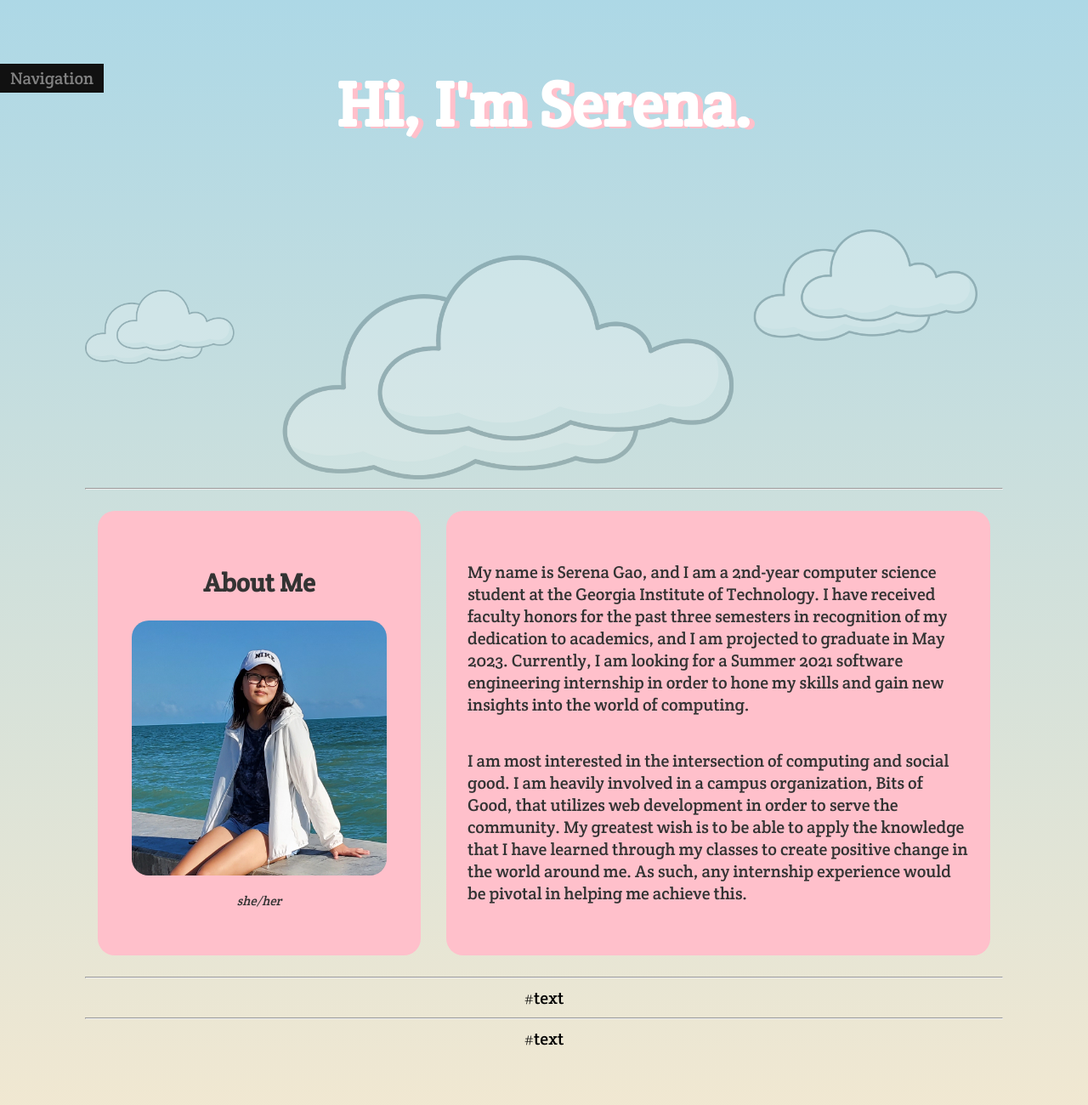
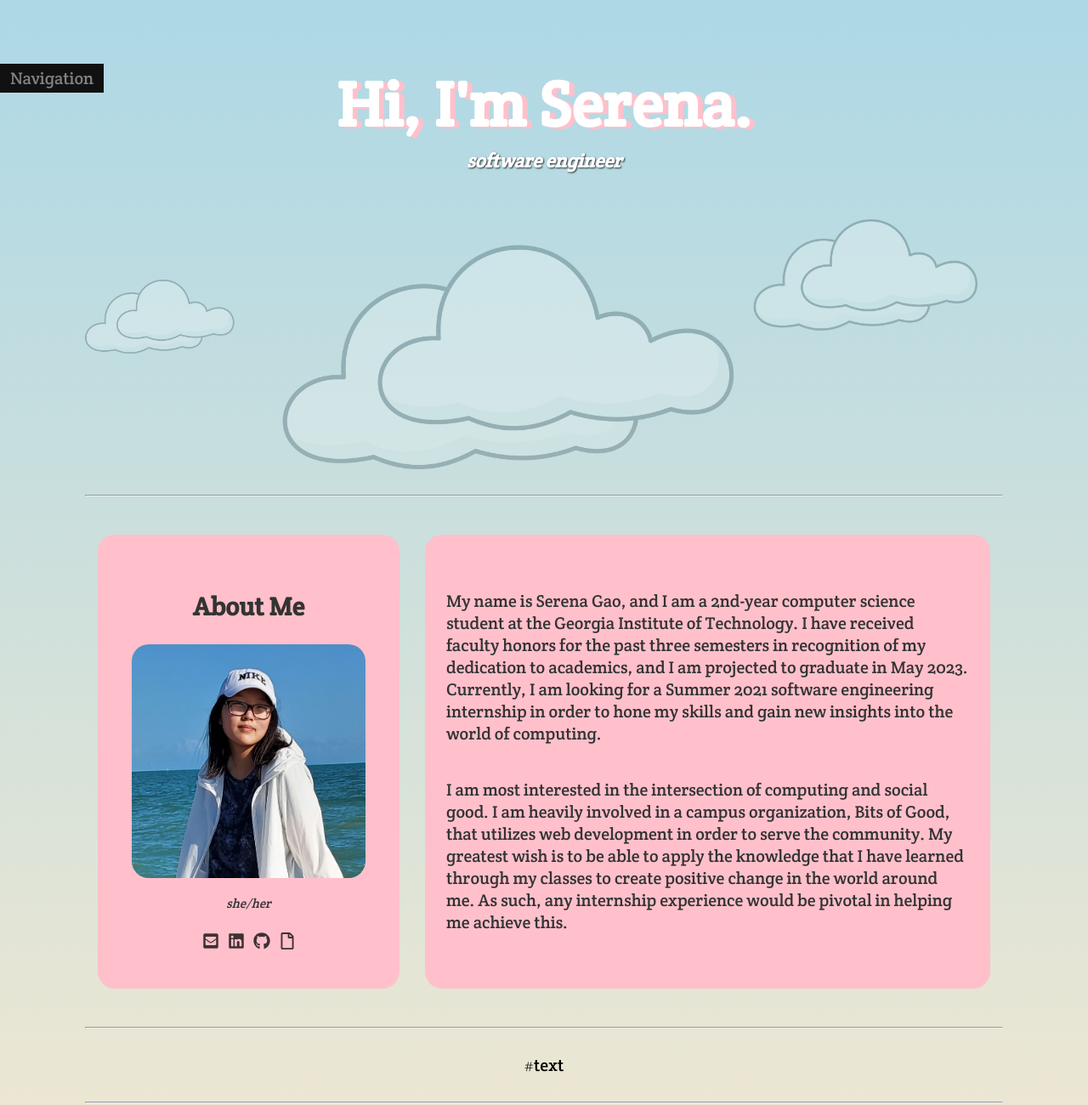
Before and after one commit to sgao88/sgao88.github.io, a plain HTML site: page index.html in a window 1280 px wide. Shown: the top 1300 px of the page at 85% size. Drawn offline with Linux system fonts and the light colour scheme.

Commit message:
reorganization and minor changes
reorganization of images/files, added links to other profiles, new subheading

```diff
--- a/index.css
+++ b/index.css
@@ -13,10 +13,19 @@ h1 {
     text-align: center;
     font-size: 75px;
     text-shadow: 6px 2px pink;
+    margin-bottom: 5px;
 }
 
 h2 {
     color: #333333;
+}
+
+h3 {
+    color: white;
+    text-shadow: 1px 1px 2px #333333;
+    text-align: center;
+    font-size: 22.5px;
+    margin: 5px;
 }
 
 p {
@@ -145,3 +154,23 @@ img {
     position: relative;
     text-align: center;
 }
+
+hr {
+    margin-top: 1.5em;
+    margin-bottom: 1.5em;
+}
+
+.contacts {
+    display: flex;
+    flex-direction: row;
+}
+
+.contactimg {
+    border-radius: 0;
+    opacity: 0.75;
+    padding-right: 5px;
+    padding-left: 5px;
+    padding-top: 10px;
+    width: 20px;
+    height: 20px;
+}
--- a/index.html
+++ b/index.html
@@ -17,17 +17,24 @@
     <!-- Use any element to open the sidenav -->
     <div onclick="openNav()" class="opennav">Navigation</div>
     <a name="home"></a><h1>Hi, I'm Serena.</h1>
+    <h3 style="text-align:center"><i>software engineer</i></h3>
     <div>
-        <img src="testclouds.png" alt="clouds" class="clouds">
+        <img src="images/testclouds.png" alt="clouds" class="clouds">
     </div>
     <hr>
     <div class="container">
         <a name="about"></a><div class="aboutme">
             <h2>About Me</h2>
-            <img src="pimage.png" alt="Personal Image" style="width:300px;height:300px;">
+            <img src="images/pimage1.png" alt="Personal Image" style="width:275px;height:275px;">
             <p class="tinytext">
                 <i>she/her</i>
             </p>
+            <div class="contacts">
+                <a href="mailto:serena18188@gmail.com" target="_blank"><img src="images/envelope-square-solid.svg" alt="Email" class="contactimg"></a>
+                <a href="https://www.linkedin.com/in/serena-gao-253791189/" target="_blank"><img src="images/linkedin-brands.svg" alt="LinkedIn" class="contactimg"></a>
+                <a href="https://github.com/sgao88" target="_blank"><img src="images/github-brands.svg" alt="GitHub" class="contactimg"></a>
+                <a href="images/resume.pdf" target="_blank"><img src="images/file-regular.svg" alt="Resume" class="contactimg"></a>
+            </div>
         </div>
         <div class="dtext">
             <p>
@@ -57,7 +64,7 @@
         <div class="footer">
             Made with HTML, CSS, JS, Git
         </div>
-        <img src="skylineclipart.png" alt="skyline" class="skyline">
+        <img src="images/skylineclipart.png" alt="skyline" class="skyline">
     </div>
 </body>
 </html>
```
Also changed, not shown: images/envelope-square-solid.svg (added), images/file-regular.svg (added), images/github-brands.svg (added), images/linkedin-brands.svg (added), images/pimage.png (renamed from pimage.png), images/pimage1.png (added), images/skylineclipart.png (renamed from skylineclipart.png), images/testclouds.png (renamed from testclouds.png), 1 other file.
